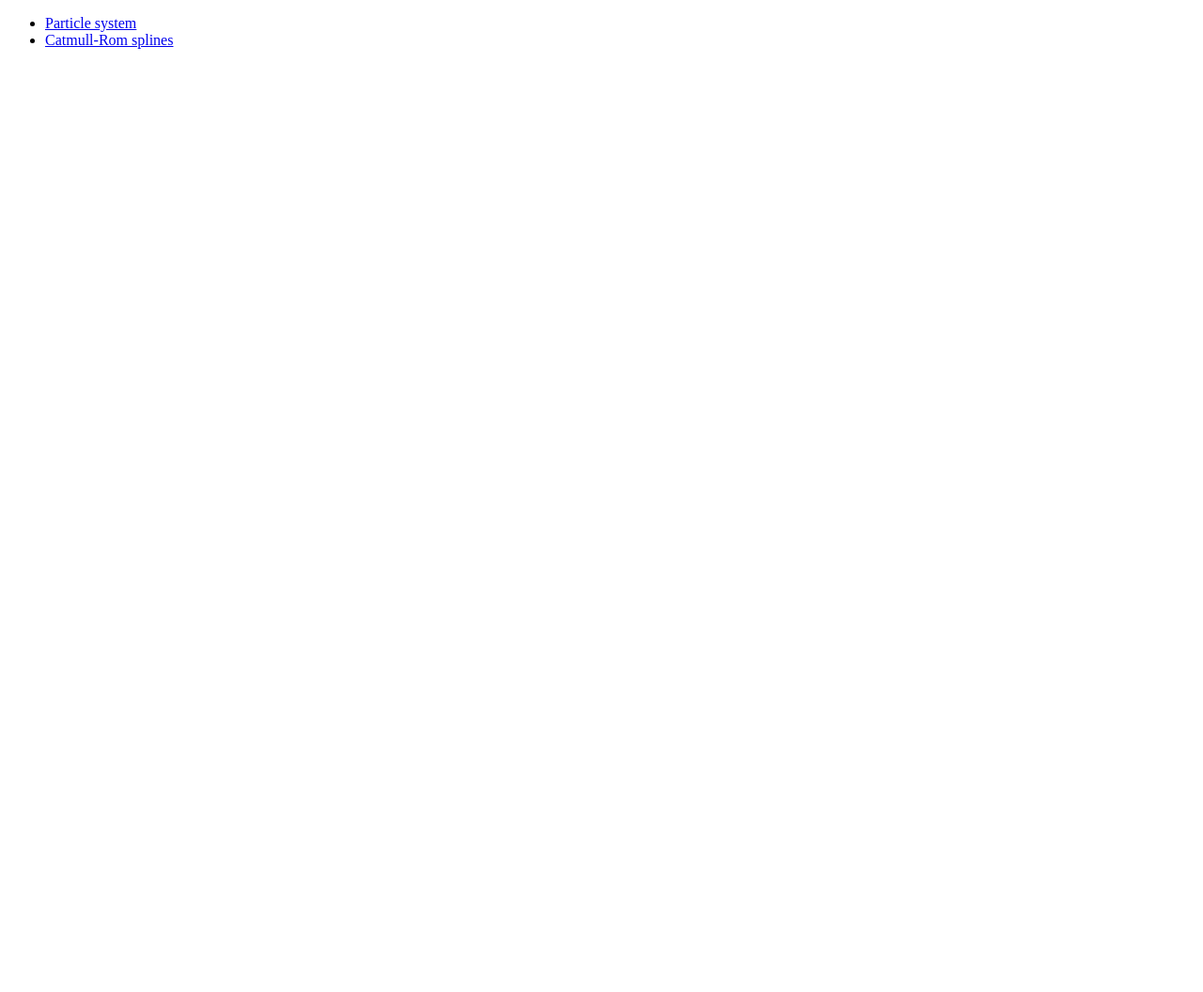
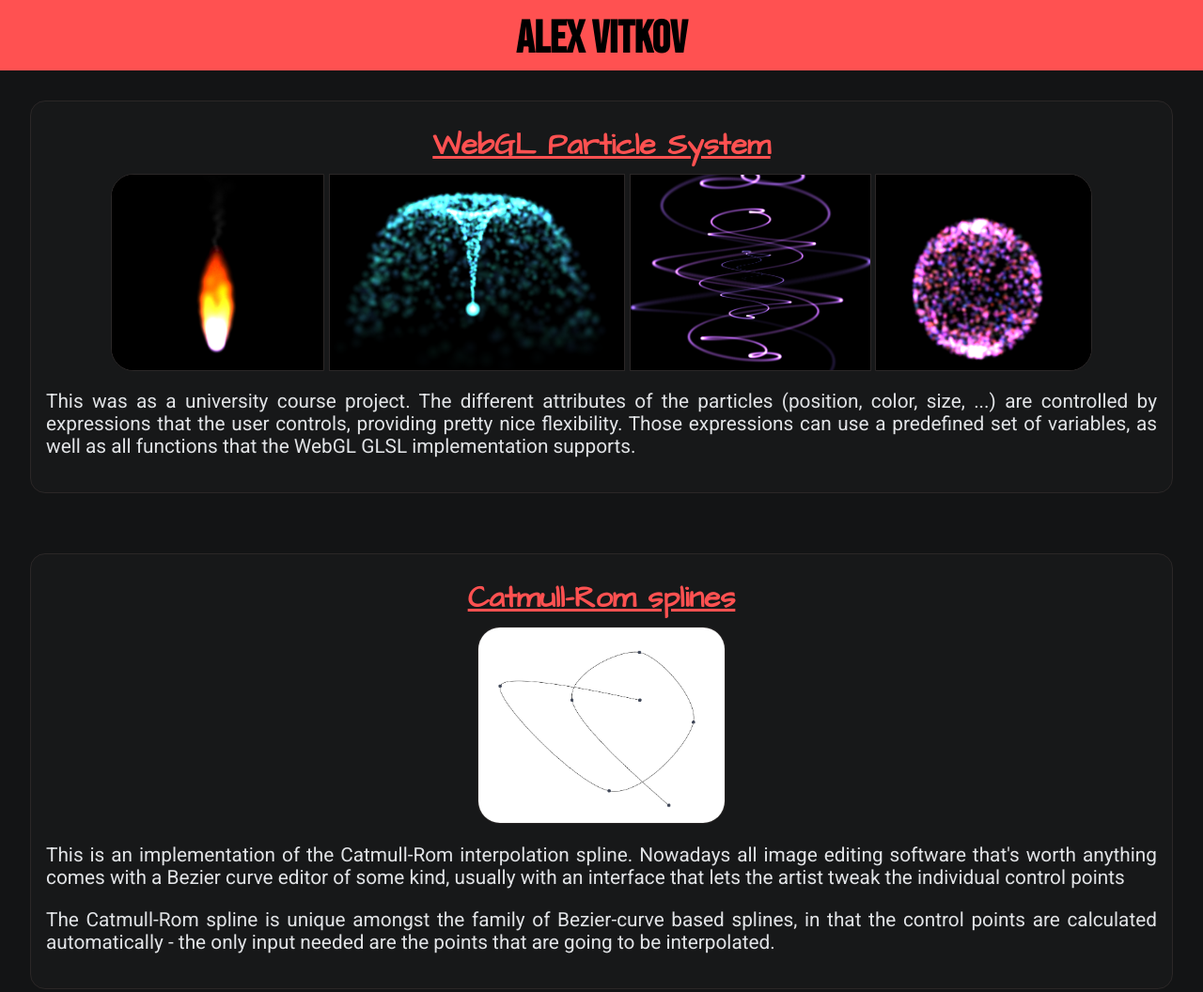
Before and after one commit to alexvitkov/alexvitkov.github.io, a plain HTML site: page index.html in a window 1280 px wide. Shown: the whole page at 94% size. Before the commit the page ends 800 px from the top, so only its background shows below. Drawn offline with Linux system fonts and the light colour scheme.

Commit message:
Nicer HTML

```diff
--- a/index.html
+++ b/index.html
@@ -3,11 +3,126 @@
     <head>
         <meta charset="utf-8">
         <title>Alex Vitkov</title>
+        <link rel="preconnect" href="https://fonts.gstatic.com">
+        <link href="https://fonts.googleapis.com/css2?family=Architects+Daughter&family=Bebas+Neue&family=Roboto&display=swap" rel="stylesheet">
+        <style>
+html, body {
+    margin: 0;
+}
+body {
+    background: #131415;
+    color: #e1e3e6;
+    font-family: 'Roboto', sans-serif;
+    --accent: #ff5151;
+    font-size: 1.3rem;
+}
+#content {
+    display: flex;
+    flex-direction: column;
+    align-items: center;
+    width: 100%;
+}
+.images {
+    display: flex;
+    gap: 0.3rem;
+    justify-content: center;
+}
+h1 {
+    font-family: 'Bebas Neue', cursive;
+    font-size: 3rem;
+    background: var(--accent);
+    color: black;
+    margin: 0;
+    padding: 0.3rem;
+    padding-top: 0.8rem;
+    text-align: center;
+}
+h2 {
+    font-family: 'Architects Daughter', cursive;
+    font-size: 2rem;
+    color: var(--accent);
+    margin: 0.5rem;
+    text-align: center;
+}
+h2 > a {
+    color: inherit;
+}
+h2 > a:hover {
+    text-decoration: underline;
+    color: #ff8080;
+}
+article {
+    margin: 2rem;
+    padding: 1rem;
+    border: 1px solid #2b2727;
+    border-radius: 1rem;
+    background: #171819;
+    max-width: 80rem;
+}
+img {
+    min-width: 0;
+    min-height: 0;
+    height: 100%;
+    object-fit: contain;
+    border: 1px solid #2b2727;
+    max-height: 13rem;
+    height: 13rem;
+    background: black;
+}
+.images > img:first-child {
+    border-top-left-radius: 1.5rem;
+    border-bottom-left-radius: 1.5rem;
+}
+.images > img:last-child {
+    border-top-right-radius: 1.5rem;
+    border-bottom-right-radius: 1.5rem;
+}
+p {
+    text-align: justify;
+}
+
+        </style>
     </head>
     <body>
-	<ul>
-		<li><a href="particle/index.html">Particle system</a></li>
-        	<li><a href="catmullrom/spline.html">Catmull-Rom splines</a></li>
-	</ul>
+        <h1>Alex Vitkov</h1>
+
+        <div id="content">
+            <article>
+                <h2><a href="particle/index.html">WebGL Particle System</a></h2>
+
+                <div class="images">
+                    <img src="img/particle1.png">
+                    <img src="img/particle2.png">
+                    <img src="img/particle3.png">
+                    <img src="img/particle4.png">
+                </div>
+
+                <p>
+                This was as a university course project.
+                The different attributes of the particles (position, color, size, ...)
+                are controlled by expressions that the user controls, providing pretty nice flexibility.
+                Those expressions can use a predefined set of variables, as well as all functions that the WebGL GLSL implementation supports.
+                </p>
+            </article>
+
+            <article>
+            <h2><a href="catmullrom/spline.html">Catmull-Rom splines</a></h2>
+
+            <div class="images">
+                <img src="img/catmullrom1.png">
+            </div>
+            <p>
+            This is an implementation of the Catmull-Rom interpolation spline.
+            Nowadays all image editing software that's worth anything comes with a Bezier curve editor of some kind,
+            usually with an interface that lets the artist tweak the individual control points
+            </p>
+            <p>
+            The Catmull-Rom spline is unique amongst the family of Bezier-curve based splines,
+            in that the control points are calculated automatically - the only input needed are the points that are going to be interpolated.
+            </p>
+
+            </article>
+        </div>
+
     </body>
 </html>
```
Also changed, not shown: img/catmullrom1.png (added), img/particle1.png (added), img/particle2.png (added), img/particle3.png (added), img/particle4.png (added).
